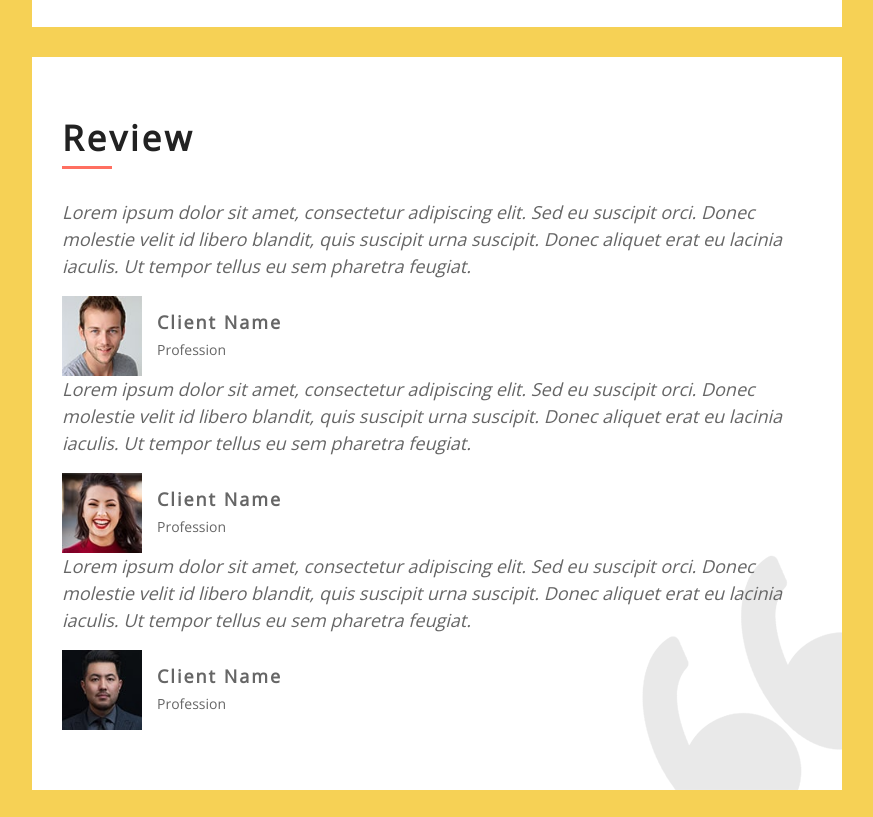
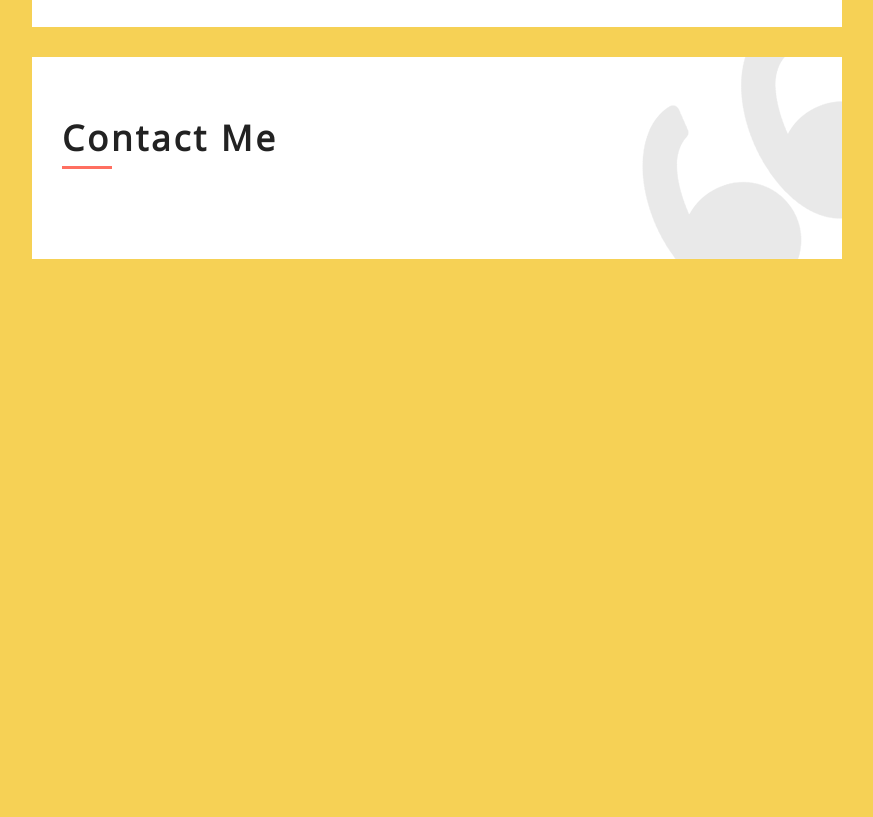
Before and after one commit to anurag94459/Resume, a plain HTML site: page index.html in a window 1280 px wide. Shown: the part 2695-3512 px from the top of the page, without its empty margins (368-1241 px from the left). After the commit the page ends 3044 px from the top, so only its background shows below. Drawn offline with nearby package versions, Linux system fonts and the light colour scheme; some packages are replaced by stand-ins of ours; a script that the page names is missing; files whose address does not match are found by name.

Commit message:
index.html

```diff
--- a/index.html
+++ b/index.html
@@ -275,58 +275,9 @@
                 <div class="review" id="review">
                     <div class="content-inner">
                         <div class="content-header">
-                            <h2>Review</h2>
+                            <h2>Contact Me</h2>
                         </div>
-                        <div class="row align-items-center review-slider">
-                            <div class="col-md-12">
-                                <div class="review-slider-item">
-                                    <div class="review-text">
-                                        <p>
-                                            Lorem ipsum dolor sit amet, consectetur adipiscing elit. Sed eu suscipit orci. Donec molestie velit id libero blandit, quis suscipit urna suscipit. Donec aliquet erat eu lacinia iaculis. Ut tempor tellus eu sem pharetra feugiat.
-                                        </p>
-                                    </div>
-                                    <div class="review-img">
-                                        <img src="review-1.jpg" alt="Image">
-                                        <div class="review-name">
-                                            <h3>Client Name</h3>
-                                            <p>Profession</p>
-                                        </div>
-                                    </div>
-                                </div>
-                            </div>
-                            <div class="col-md-12">
-                                <div class="review-slider-item">
-                                    <div class="review-text">
-                                        <p>
-                                            Lorem ipsum dolor sit amet, consectetur adipiscing elit. Sed eu suscipit orci. Donec molestie velit id libero blandit, quis suscipit urna suscipit. Donec aliquet erat eu lacinia iaculis. Ut tempor tellus eu sem pharetra feugiat.
-                                        </p>
-                                    </div>
-                                    <div class="review-img">
-                                        <img src="review-2.jpg" alt="Image">
-                                        <div class="review-name">
-                                            <h3>Client Name</h3>
-                                            <p>Profession</p>
-                                        </div>
-                                    </div>
-                                </div>
-                            </div>
-                            <div class="col-md-12">
-                                <div class="review-slider-item">
-                                    <div class="review-text">
-                                        <p>
-                                            Lorem ipsum dolor sit amet, consectetur adipiscing elit. Sed eu suscipit orci. Donec molestie velit id libero blandit, quis suscipit urna suscipit. Donec aliquet erat eu lacinia iaculis. Ut tempor tellus eu sem pharetra feugiat.
-                                        </p>
-                                    </div>
-                                    <div class="review-img">
-                                        <img src="review-3.jpg" alt="Image">
-                                        <div class="review-name">
-                                            <h3>Client Name</h3>
-                                            <p>Profession</p>
-                                        </div>
-                                    </div>
-                                </div>
-                            </div>
-                        </div>
+
                     </div>
                 </div>
                 <!-- Review End -->
```
